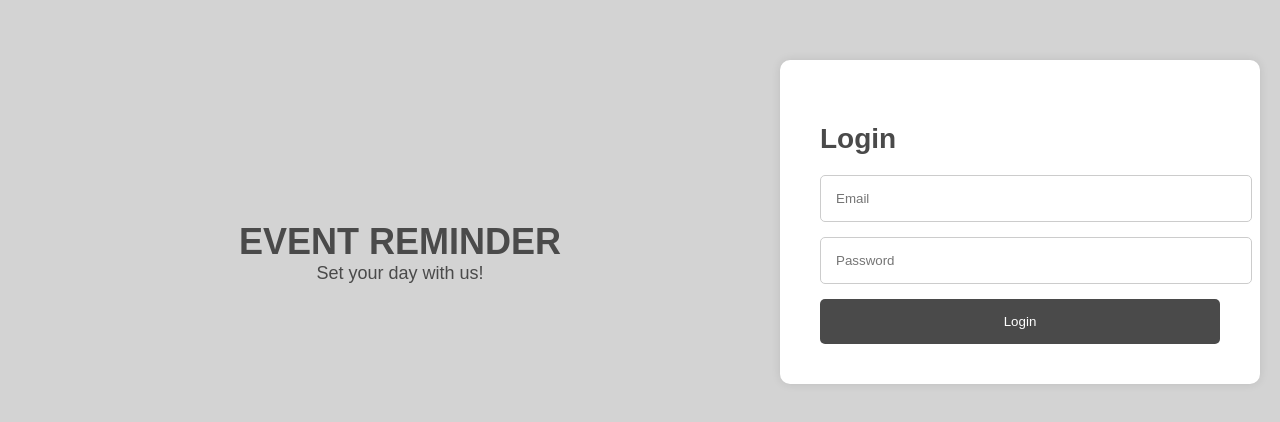
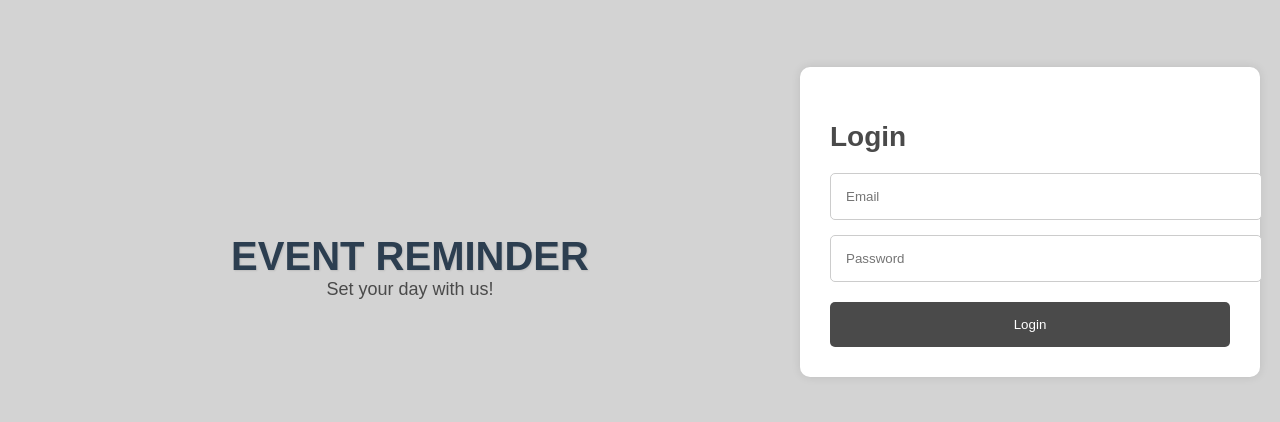
Before and after one commit to nashshsh1/group1-eventreminder, a React (Create React App) app: page / in a window 1280 px wide. Shown: the part 148-570 px from the top of the page. Built offline with nearby package versions, Linux system fonts and the light colour scheme.

Commit message:
Update Login.jsx

```diff
--- a/src/Login.jsx
+++ b/src/Login.jsx
@@ -1,3 +1,4 @@
+
 import React, { useState } from 'react';
 import { useNavigate } from 'react-router-dom';
 import api from './api';
@@ -11,33 +12,29 @@ const Login = () => {
     const navigate = useNavigate();
 
     const handleSubmit = async (event) => {
-        event.preventDefault(); // Prevent page reload
+        event.preventDefault();
         try {
             const response = await api.post('/login', { email, password });
 
             if (response.data.token) {
-                // Store token and navigate to the next page
                 localStorage.setItem('auth_token', response.data.token);
                 navigate('/users');
             }
         } catch {
-            // Show error and trigger animation
             setError('Invalid login credentials');
             setIsInvalid(true);
-
-            // Duration of error animation
             setTimeout(() => setIsInvalid(false), 500);
         }
     };
 
     return (
         <div className="container">
-            <div className="left-section">
-                <h1>EVENT REMINDER</h1>
-                <p>Set your day with us!</p>
+            <div className="left-section" style={{ textAlign: 'center', marginTop: '30px' }}>
+                <h1 style={{ color: '#2c3e50', fontSize: '40px', textShadow: '1px 1px 2px rgba(0, 0, 0, 0.1)' }}>EVENT REMINDER</h1>
+                <p style={{ color: '#4a4a4a', fontSize: '18px' }}>Set your day with us!</p>
             </div>
-            <div className="right-section">
-                <h2>Login</h2>
+            <div className="right-section" style={{ backgroundColor: '#ffffff', padding: '30px', borderRadius: '10px', boxShadow: '0 0 10px rgba(0, 0, 0, 0.1)' }}>
+                <h2 style={{ color: '#4a4a4a' }}>Login</h2>
                 <form onSubmit={handleSubmit}>
                     <input
                         type="text"
@@ -45,6 +42,7 @@ const Login = () => {
                         value={email}
                         onChange={(e) => setEmail(e.target.value)}
                         className={isInvalid ? 'invalid' : ''}
+                        style={{ width: '100%', padding: '15px', border: '1px solid #ccc', borderRadius: '5px', marginBottom: '15px' }}
                     />
                     <input
                         type="password"
@@ -52,14 +50,15 @@ const Login = () => {
                         value={password}
                         onChange={(e) => setPassword(e.target.value)}
                         className={isInvalid ? 'invalid' : ''}
+                        style={{ width: '100%', padding: '15px', border: '1px solid #ccc', borderRadius: '5px', marginBottom: '20px' }}
                     />
                     <button
                         type="submit"
-                        className={isInvalid ? 'invalid' : ''}
+                        style={{ width: '100%', padding: '15px', backgroundColor: '#4a4a4a', color: '#fff', border: 'none', borderRadius: '5px', cursor: 'pointer' }}
                     >
                         Login
                     </button>
-                    {error && <p className="error-text">{error}</p>}
+                    {error && <p style={{ color: '#ff0000', fontSize: '14px', marginTop: '10px' }}>{error}</p>}
                 </form>
             </div>
         </div>
```
